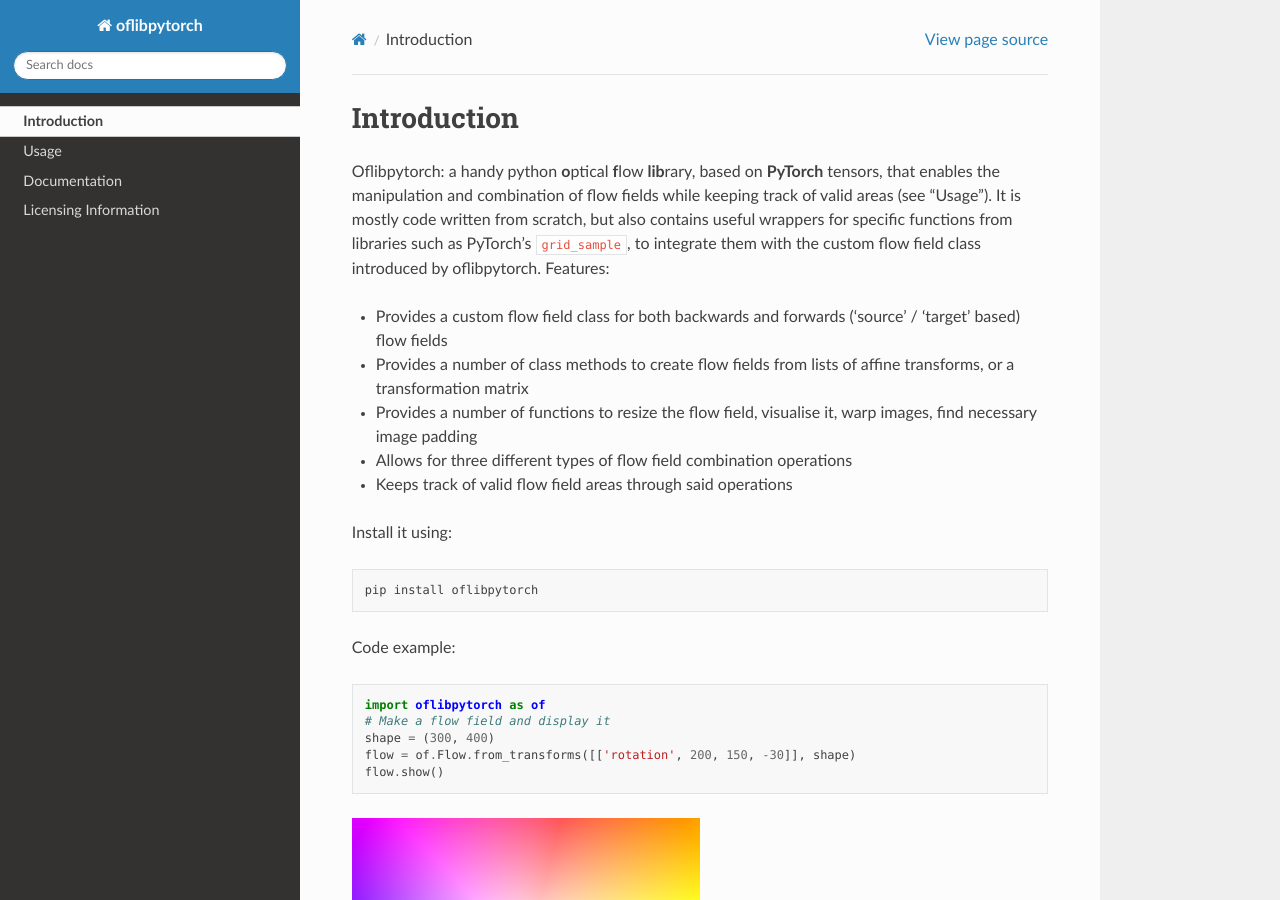
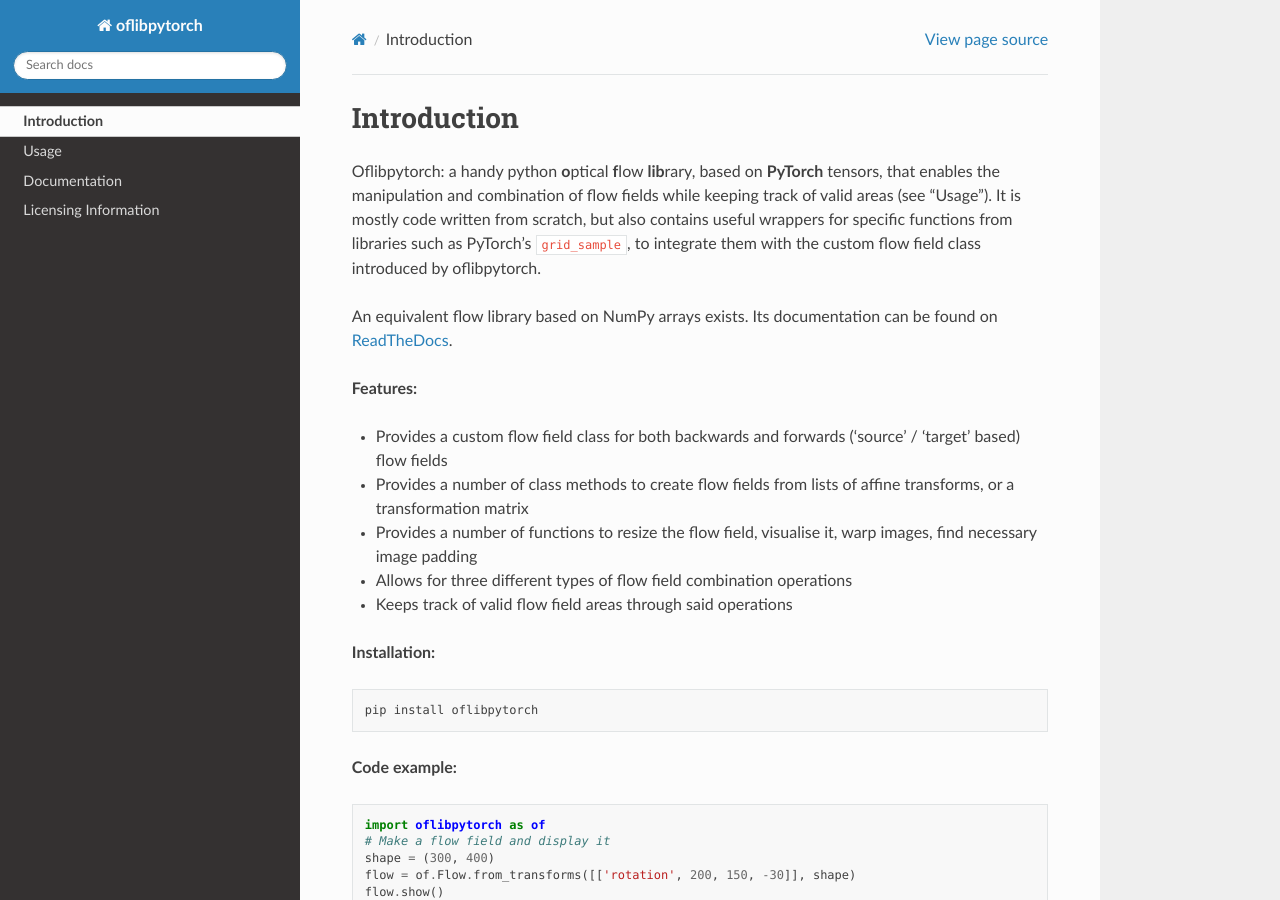
Before and after one commit to CSRavasio/oflibpytorch, a Sphinx documentation site: the page built from docs/index.rst, in a window 1280 px wide and 900 px high. Built offline with Sphinx 7.4.7 and the Read the Docs theme 2.0.0, drawn with Linux system fonts in a browser that asks for light colours.

Commit message:
docs: index.rst updated

```diff
--- a/docs/index.rst
+++ b/docs/index.rst
@@ -3,7 +3,13 @@ Introduction
 Oflibpytorch: a handy python **o**\ ptical **f**\ low **lib**\ rary, based on **PyTorch** tensors, that enables the
 manipulation and combination of flow fields while keeping track of valid areas (see "Usage"). It is mostly code
 written from scratch, but also contains useful wrappers for specific functions from libraries such as PyTorch's
-``grid_sample``, to integrate them with the custom flow field class introduced by oflibpytorch. Features:
+``grid_sample``, to integrate them with the custom flow field class introduced by oflibpytorch.
+
+An equivalent flow library based on NumPy arrays exists. Its documentation can be found on `ReadTheDocs`_.
+
+.. _ReadTheDocs: https://oflibnumpy.readthedocs.io
+
+**Features:**
 
 - Provides a custom flow field class for both backwards and forwards ('source' / 'target' based) flow fields
 - Provides a number of class methods to create flow fields from lists of affine transforms, or a transformation matrix
@@ -11,13 +17,13 @@ written from scratch, but also contains useful wrappers for specific functions f
 - Allows for three different types of flow field combination operations
 - Keeps track of valid flow field areas through said operations
 
-Install it using:
+**Installation:**
 
 .. code-block::
 
     pip install oflibpytorch
 
-Code example:
+**Code example:**
 
 .. code-block:: python
 
```
